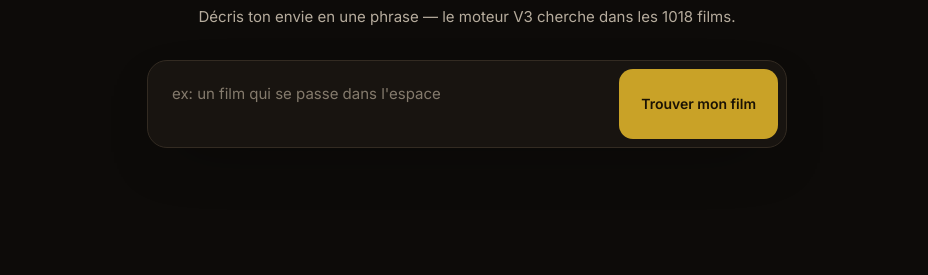
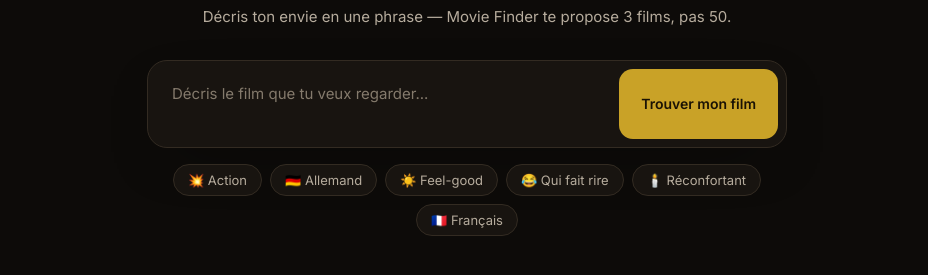
Before and after one commit to Bplusss/Movie-Finder, a website: page prototype-v3.html in a window 1280 px wide. Shown: the part 209-484 px from the top of the page, without its empty margins (173-1101 px from the left). Drawn offline with Linux system fonts and the light colour scheme.

Commit message:
Nouvelle accroche + chips rapides

```diff
--- a/prototype-v3.html
+++ b/prototype-v3.html
@@ -38,6 +38,11 @@
   .search-wrap textarea::placeholder{color:var(--text-faint);}
   .btn-find{background:var(--gold);color:#1a1204;border:none;border-radius:14px;padding:0 22px;font-weight:600;font-size:14px;white-space:nowrap;transition:.15s;}
   .btn-find:hover{background:var(--gold-soft);}
+
+  .quick-chips{display:flex;flex-wrap:wrap;gap:8px;justify-content:center;max-width:640px;margin:14px auto 0;}
+  .quick-chip{background:var(--bg-elev);border:1px solid var(--stroke);border-radius:999px;padding:7px 14px;font-size:13px;color:var(--text-dim);cursor:pointer;transition:.15s;}
+  .quick-chip:hover{border-color:var(--gold);}
+  .quick-chip.active{background:var(--gold);border-color:var(--gold);color:#1a1204;font-weight:600;}
 
   .understood{max-width:640px;margin:0 auto 20px;text-align:center;}
   .understood-label{color:var(--text-faint);font-size:12px;text-transform:uppercase;letter-spacing:.5px;margin-bottom:8px;}
@@ -112,11 +117,12 @@
 
   <div class="hero">
     <h1>Tu sais ce que tu veux regarder.<br>Tu ne sais juste pas quoi.</h1>
-    <p class="sub">Décris ton envie en une phrase — le moteur V3 cherche dans les 1018 films.</p>
+    <p class="sub">Décris ton envie en une phrase — Movie Finder te propose 3 films, pas 50.</p>
     <div class="search-wrap">
-      <textarea id="searchBox" placeholder="ex: un film qui se passe dans l'espace"></textarea>
+      <textarea id="searchBox" placeholder="Décris le film que tu veux regarder..."></textarea>
       <button class="btn-find" id="searchBtn">Trouver mon film</button>
     </div>
+    <div class="quick-chips" id="quickChips"></div>
   </div>
 
   <div id="status" style="text-align:center;color:var(--text-dim);"></div>
@@ -153,6 +159,68 @@ let modalFilm = null;
 let starsRel = 0;
 let starsFilm = 0;
 let pickedReasons = new Set();
+
+// Chips rapides -- UNIQUEMENT des mots reellement reconnus par le moteur
+// (genres : semantic-search-engine.js GENRE_WORDS ; ambiance :
+// movie-search-v3.js AMBIANCE_LEXICON ; pays :
+// structured-query-parser.js COUNTRY_WORDS). Tokens simples (pas de phrase
+// a plusieurs mots) pour un ajout/retrait fiable dans le champ de recherche.
+const QUICK_CHIP_POOL = [
+  { emoji: "🎭", label: "Comédie", word: "comédie" },
+  { emoji: "🔪", label: "Thriller", word: "thriller" },
+  { emoji: "💥", label: "Action", word: "action" },
+  { emoji: "🎬", label: "Drame", word: "drame" },
+  { emoji: "🚀", label: "Science-fiction", word: "science-fiction" },
+  { emoji: "👻", label: "Horreur", word: "horreur" },
+  { emoji: "🕵️", label: "Policier", word: "policier" },
+  { emoji: "🗺️", label: "Aventure", word: "aventure" },
+  { emoji: "🐉", label: "Fantastique", word: "fantastique" },
+  { emoji: "😱", label: "Qui fait peur", word: "peur" },
+  { emoji: "😂", label: "Qui fait rire", word: "rire" },
+  { emoji: "☀️", label: "Feel-good", word: "feel-good" },
+  { emoji: "🪶", label: "Léger", word: "léger" },
+  { emoji: "😢", label: "Triste", word: "triste" },
+  { emoji: "🔥", label: "Chaleureux", word: "chaleureux" },
+  { emoji: "🕯️", label: "Réconfortant", word: "réconfortant" },
+  { emoji: "🌫️", label: "Mystérieux", word: "mystérieux" },
+  { emoji: "🌑", label: "Sombre", word: "sombre" },
+  { emoji: "🇫🇷", label: "Français", word: "français" },
+  { emoji: "🇺🇸", label: "Américain", word: "américain" },
+  { emoji: "🇬🇧", label: "Britannique", word: "britannique" },
+  { emoji: "🇩🇪", label: "Allemand", word: "allemand" },
+  { emoji: "🇮🇹", label: "Italien", word: "italien" },
+  { emoji: "🇯🇵", label: "Japonais", word: "japonais" },
+  { emoji: "🇪🇸", label: "Espagnol", word: "espagnol" },
+  { emoji: "🇰🇷", label: "Coréen", word: "coréen" },
+];
+
+function shuffledSample(arr, n) {
+  const copy = [...arr];
+  for (let i = copy.length - 1; i > 0; i--) {
+    const j = Math.floor(Math.random() * (i + 1));
+    [copy[i], copy[j]] = [copy[j], copy[i]];
+  }
+  return copy.slice(0, n);
+}
+
+function renderQuickChips() {
+  const chosen = shuffledSample(QUICK_CHIP_POOL, 6);
+  const el = document.getElementById("quickChips");
+  el.innerHTML = chosen.map(c => `<span class="quick-chip" data-word="${c.word}">${c.emoji} ${c.label}</span>`).join("");
+  el.querySelectorAll(".quick-chip").forEach(chip => {
+    chip.addEventListener("click", () => {
+      const word = chip.dataset.word;
+      const box = document.getElementById("searchBox");
+      const active = chip.classList.toggle("active");
+      if (active) {
+        box.value = box.value.trim() ? box.value.trim() + " " + word : word;
+      } else {
+        box.value = box.value.split(" ").filter(w => w.toLowerCase() !== word.toLowerCase()).join(" ").trim();
+      }
+    });
+  });
+}
+renderQuickChips();
 
 function colorFor(title) {
   let hash = 0;
```
